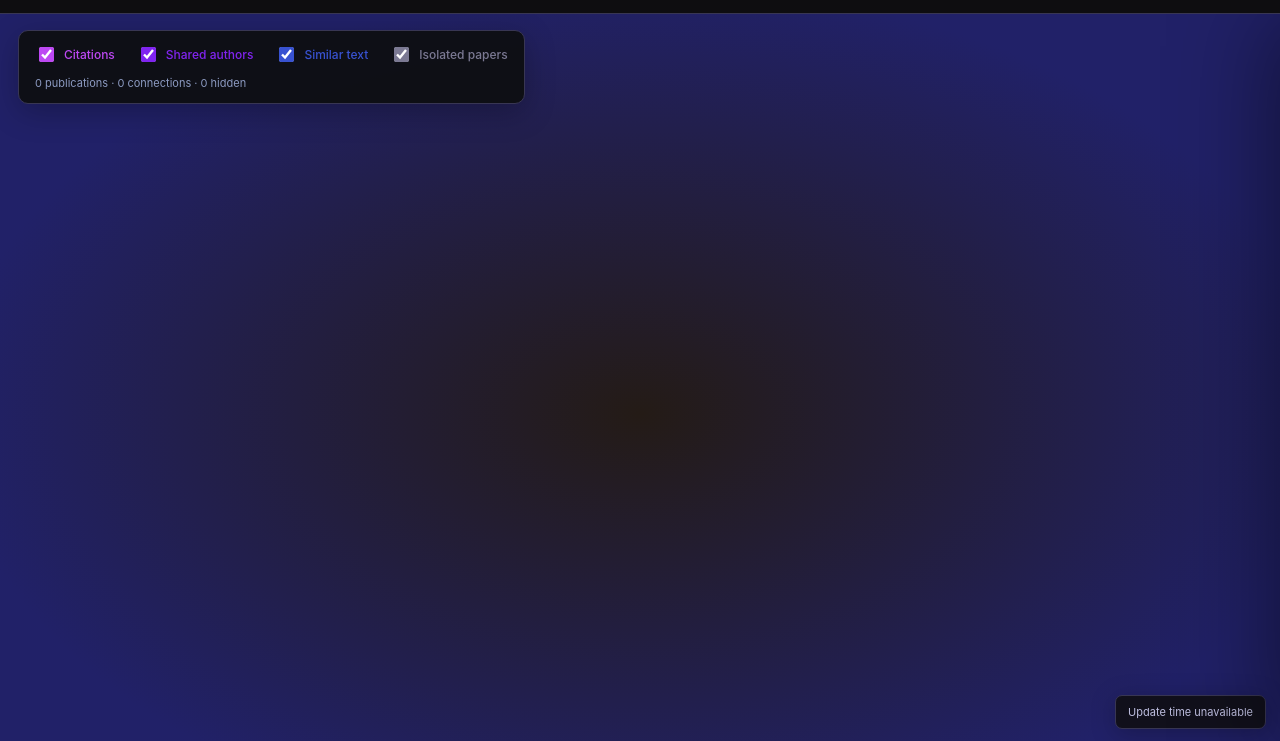
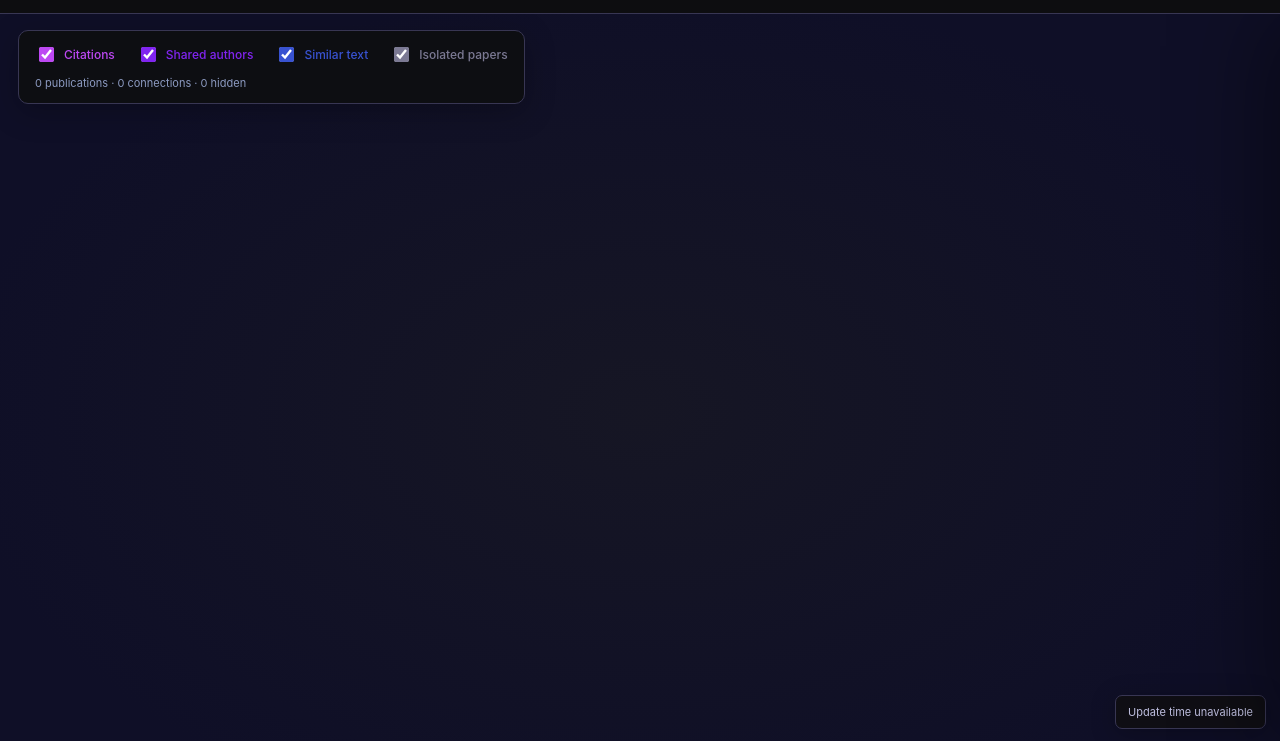
Before and after one commit to olesyander/nn, a plain HTML site: page index.html in a window 1280 px wide. Shown: the part 59-800 px from the top of the page. Drawn offline with nearby package versions, Linux system fonts and the light colour scheme; no server answers.

Commit message:
Update style.css

```diff
--- a/style.css
+++ b/style.css
@@ -15,11 +15,11 @@
   color-scheme: dark;
 
   /* 1. Фон, поверхности, рамки */
-  --page-bg: #212168;
+  --page-bg: #0f0f27;
   /* основной тёмный фон */
-  --page-bg-glow: #241b16;
+  --page-bg-glow: #161624;
   /* подсветка центра графа */
-  --toolbar-bg: #0e0d10;
+  --toolbar-bg: #0d0d10;
   /* верхняя панель */
   --panel-bg: #141417;
   /* боковая панель, карточки */
```
